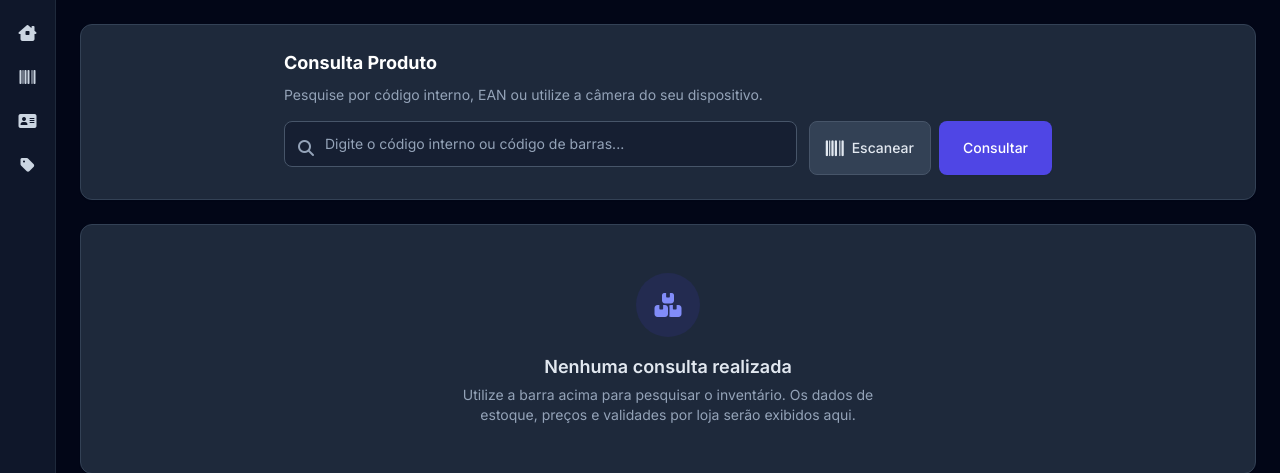
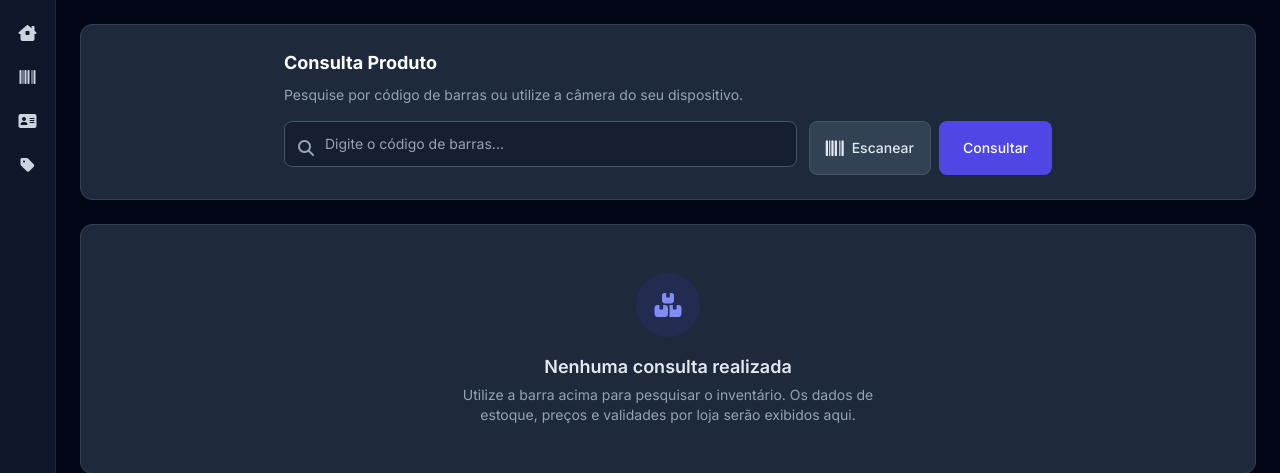
Before and after one commit to adm-gestorpro/gestorPro, a Django app: page /produtos/listar in a window 1280 px wide. Shown: the part 73-546 px from the top of the page. Run offline with Django 5.2, Linux system fonts and the light colour scheme; the visitor is signed in with stand-in values (Sample User, id 1); parts of the project's set-up code (start-up, migrations or seed data) failed here and were passed over; some libraries are stand-ins or nearby versions.

```diff
--- a/produtos/templates/listar_produtos.html
+++ b/produtos/templates/listar_produtos.html
@@ -11,7 +11,7 @@
                 Consulta Produto
             </h1>
             <p class="text-sm text-slate-500 dark:text-slate-400 mb-4 text-center sm:text-left">
-                Pesquise por código interno, EAN ou utilize a câmera do seu dispositivo.
+                Pesquise por código de barras ou utilize a câmera do seu dispositivo.
             </p>
 
             <form method="POST" action="{% url 'listar_produtos' %}" id="search-form" onsubmit="showLoading()" class="flex flex-col sm:flex-row gap-3">
@@ -23,7 +23,7 @@
                     </div>
                     <input type="number" name="q" id="search-input" value="{{ query|default:'' }}"
                         class="bg-slate-50 border border-slate-300 text-slate-900 text-sm rounded-lg focus:ring-indigo-500 focus:border-indigo-500 block w-full pl-10 pr-4 py-3 dark:bg-slate-900/50 dark:border-slate-600 dark:placeholder-slate-400 dark:text-white dark:focus:ring-indigo-500 dark:focus:border-indigo-500"
-                        placeholder="Digite o código interno ou código de barras..." autocomplete="off">
+                        placeholder="Digite o código de barras..." autocomplete="off">
 
                     <div id="produto-results" class="hidden absolute z-50 mt-1 w-full bg-white dark:bg-slate-800 border border-slate-200 dark:border-slate-700 rounded-lg shadow-xl max-h-64 overflow-y-auto"></div>
                 </div>
--- a/produtos/views.py
+++ b/produtos/views.py
@@ -76,7 +76,7 @@ def listar_produtos(request):
 
         if produto_id:
             # Fluxo ideal: o usuário clicou na sugestão e enviou o ID
-            produtos_queryset = Produto.objects.filter(cod_produto=produto_id)
+            produtos_queryset = Produto.objects.filter(cod_gtin_principal=produto_id)
         elif query:
             # Fallback: Se o usuário der Enter ou bipar o leitor sem clicar na lista,
             # busca exata por código EAN ou Interno.
```
